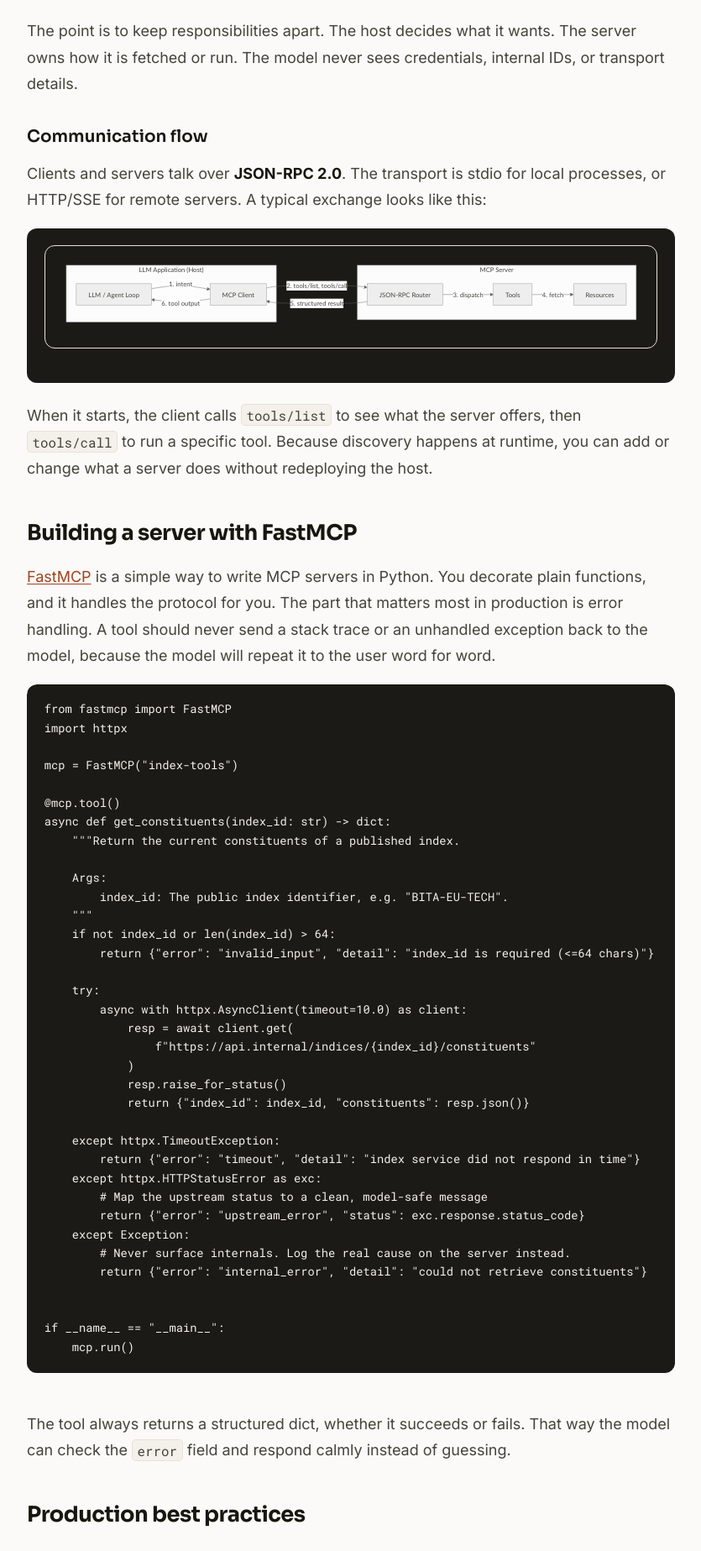
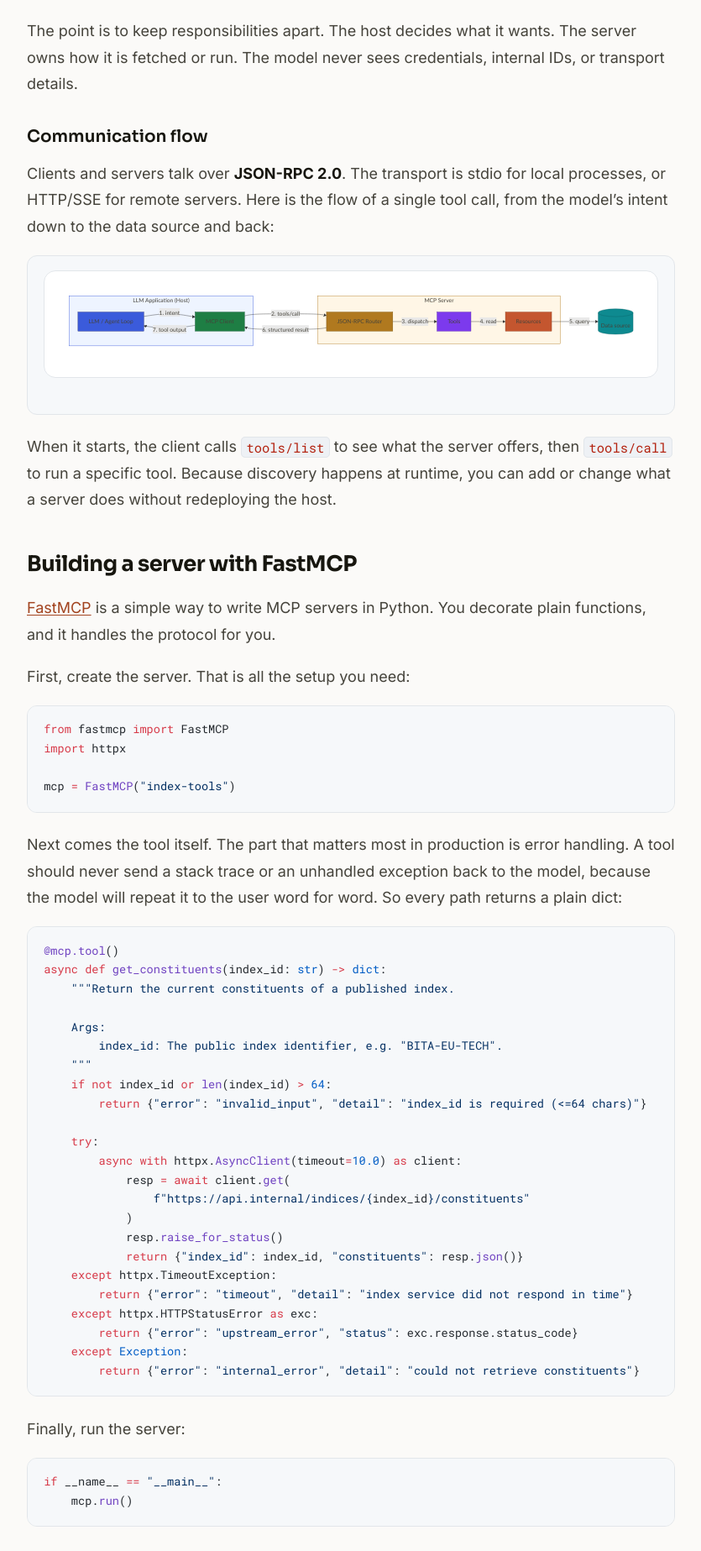
Before and after one commit to rafique1990/rafique1990.github.io, a Jekyll site: the page built from _posts/2026-09-21-mcp-protocol-best-practices.md, in a window 1280 px wide. Shown: the part 916-2763 px from the top of the page at 84% size, without its empty margins (222-1057 px from the left). Built offline with Jekyll 4.4.1, drawn with Linux system fonts in a browser that asks for light colours.

Commit message:
light IDE-style code blocks + coloured architecture diagrams
Light code background with Rouge syntax highlighting (keywords, strings,
imports coloured like an IDE), scrollable long blocks, split the FastMCP
example into separate snippets. Mermaid now renders on white with
coloured component nodes and never falls back to a black block.

Co-Authored-By: Claude Opus 4.8 (1M context) <noreply@anthropic.com>

````diff
--- a/_layouts/default.html
+++ b/_layouts/default.html
@@ -45,14 +45,37 @@
         .prose li{margin-bottom:0.4rem;}
         .prose a{text-decoration:underline;text-underline-offset:2px;}
         .prose blockquote{border-left:3px solid var(--clay);background:var(--bg-2);padding:0.8rem 1.2rem;border-radius:0 10px 10px 0;margin:0 0 1.15rem;color:var(--ink-2);}
-        .prose code{font-family:var(--mono);font-size:0.88em;background:var(--bg-2);border:1px solid var(--line);border-radius:5px;padding:0.1em 0.35em;}
-        .prose pre{background:#1b1a16;color:#f4f1ea;border-radius:12px;padding:1.2rem 1.3rem;overflow-x:auto;margin:0 0 1.4rem;font-size:0.86rem;line-height:1.55;}
-        .prose pre code{background:none;border:none;padding:0;color:inherit;font-size:0.86rem;}
-        .prose .highlight{border-radius:12px;overflow:hidden;margin:0 0 1.4rem;}
+        /* inline code */
+        .prose code{font-family:var(--mono);font-size:0.86em;background:#eef1f5;border:1px solid #e2e6ea;border-radius:5px;padding:0.1em 0.35em;color:#b3220f;}
+        /* code blocks: light, IDE-style, scrollable */
+        .prose pre{background:#f6f8fa;color:#24292e;border:1px solid #e2e6ea;border-radius:12px;padding:1.1rem 1.2rem;margin:0 0 1.4rem;overflow:auto;max-height:560px;font-size:0.85rem;line-height:1.6;}
+        .prose pre code{background:none;border:none;padding:0;color:inherit;font-size:inherit;}
+        .prose .highlight{background:#f6f8fa;border:1px solid #e2e6ea;border-radius:12px;overflow:hidden;margin:0 0 1.4rem;}
+        .prose .highlight pre{border:none;border-radius:0;margin:0;}
+        /* Rouge light syntax theme (GitHub-style: keywords, strings, imports, etc.) */
+        .prose .highlight .c,.prose .highlight .ch,.prose .highlight .cm,.prose .highlight .c1,.prose .highlight .cs{color:#6a737d;font-style:italic;}
+        .prose .highlight .cp,.prose .highlight .cpf{color:#6a737d;}
+        .prose .highlight .k,.prose .highlight .kc,.prose .highlight .kd,.prose .highlight .kn,.prose .highlight .kp,.prose .highlight .kr,.prose .highlight .kt{color:#d73a49;}
+        .prose .highlight .o,.prose .highlight .ow{color:#d73a49;}
+        .prose .highlight .s,.prose .highlight .sa,.prose .highlight .sb,.prose .highlight .sc,.prose .highlight .dl,.prose .highlight .sd,.prose .highlight .s2,.prose .highlight .se,.prose .highlight .sh,.prose .highlight .si,.prose .highlight .sx,.prose .highlight .sr,.prose .highlight .s1,.prose .highlight .ss{color:#032f62;}
+        .prose .highlight .m,.prose .highlight .mb,.prose .highlight .mf,.prose .highlight .mh,.prose .highlight .mi,.prose .highlight .il,.prose .highlight .mo{color:#005cc5;}
+        .prose .highlight .na{color:#6f42c1;}
+        .prose .highlight .nb,.prose .highlight .bp{color:#005cc5;}
+        .prose .highlight .nc,.prose .highlight .ne{color:#6f42c1;}
+        .prose .highlight .no{color:#005cc5;}
+        .prose .highlight .nd{color:#6f42c1;}
+        .prose .highlight .nf,.prose .highlight .fm{color:#6f42c1;}
+        .prose .highlight .nn,.prose .highlight .nl,.prose .highlight .py{color:#24292e;}
+        .prose .highlight .nv,.prose .highlight .vc,.prose .highlight .vg,.prose .highlight .vi{color:#e36209;}
+        .prose .highlight .nt{color:#22863a;}
+        .prose .highlight .p,.prose .highlight .pi{color:#24292e;}
+        .prose .highlight .err{color:#b31d28;}
         .prose table{width:100%;border-collapse:collapse;margin:0 0 1.4rem;font-size:0.94rem;}
         .prose th,.prose td{border:1px solid var(--line);padding:0.5rem 0.8rem;text-align:left;}
         .prose th{background:var(--bg-2);font-weight:700;}
-        .mermaid{background:var(--surface);border:1px solid var(--line);border-radius:14px;padding:1.4rem;margin:0 0 1.6rem;text-align:center;}
+        /* mermaid: always light, never black (fallback if JS is slow) */
+        .language-mermaid{background:#f8fafc;border:1px solid #e2e6ea;border-radius:12px;padding:1rem;overflow:auto;color:#24292e;}
+        .mermaid{background:#ffffff;border:1px solid #e2e6ea;border-radius:14px;padding:1.6rem;margin:0 0 1.6rem;text-align:center;overflow-x:auto;}
         .post-list{list-style:none;margin:1.5rem 0 0;}
         .post-list li{border-top:1px solid var(--line);padding:1.5rem 0;}
         .post-list a.title{font-family:var(--disp);font-weight:600;font-size:1.35rem;color:var(--ink);text-decoration:none;letter-spacing:-0.02em;}
@@ -83,18 +106,25 @@
         <div class="foot">Rafique Nazir · AI Engineer · <a href="https://rafiquenazir.de">rafiquenazir.de</a></div>
     </footer>
 
-    <!-- Mermaid.js: auto-render ```mermaid fenced blocks as SVG -->
+    <!-- Mermaid.js: render fenced mermaid blocks as coloured SVG diagrams -->
     <script type="module">
         import mermaid from 'https://cdn.jsdelivr.net/npm/mermaid@11/dist/mermaid.esm.min.mjs';
         document.querySelectorAll('.language-mermaid').forEach(function (block) {
-            var pre = document.createElement('pre');
-            pre.className = 'mermaid';
-            pre.textContent = block.textContent;
-            block.replaceWith(pre);
+            var div = document.createElement('div');
+            div.className = 'mermaid';
+            div.textContent = block.textContent;
+            block.replaceWith(div);
         });
-        if (document.querySelector('.mermaid')) {
-            mermaid.initialize({ startOnLoad: false, theme: 'neutral', securityLevel: 'strict' });
-            await mermaid.run();
+        try {
+            mermaid.initialize({
+                startOnLoad: false,
+                theme: 'default',
+                securityLevel: 'loose',
+                flowchart: { curve: 'basis', htmlLabels: true, useMaxWidth: true }
+            });
+            await mermaid.run({ querySelector: '.mermaid' });
+        } catch (err) {
+            console.error('Mermaid render failed:', err);
         }
     </script>
 </body>
--- a/_posts/2026-09-21-mcp-protocol-best-practices.md
+++ b/_posts/2026-09-21-mcp-protocol-best-practices.md
@@ -31,7 +31,8 @@ IDs, or transport details.
 ### Communication flow
 
 Clients and servers talk over **JSON-RPC 2.0**. The transport is stdio for local
-processes, or HTTP/SSE for remote servers. A typical exchange looks like this:
+processes, or HTTP/SSE for remote servers. Here is the flow of a single tool call,
+from the model's intent down to the data source and back:
 
 ```mermaid
 flowchart LR
@@ -44,12 +45,24 @@ flowchart LR
         Tools["Tools"]
         Res["Resources"]
     end
+    DB[("Data source")]
+
     LLM -->|"1. intent"| Client
-    Client -->|"2. tools/list, tools/call"| Router
+    Client -->|"2. tools/call"| Router
     Router -->|"3. dispatch"| Tools
-    Tools -->|"4. fetch"| Res
-    Router -->|"5. structured result"| Client
-    Client -->|"6. tool output"| LLM
+    Tools -->|"4. read"| Res
+    Res -->|"5. query"| DB
+    Router -->|"6. structured result"| Client
+    Client -->|"7. tool output"| LLM
+
+    style Host fill:#eef4ff,stroke:#3B5BDB,color:#0b1f4d
+    style Server fill:#fff6e6,stroke:#B0791F,color:#5a3d05
+    style LLM fill:#3B5BDB,color:#ffffff,stroke:#26307a
+    style Client fill:#1E7E44,color:#ffffff,stroke:#155c31
+    style Router fill:#B0791F,color:#ffffff,stroke:#7d560f
+    style Tools fill:#7C3AED,color:#ffffff,stroke:#5a25b0
+    style Res fill:#C4562F,color:#ffffff,stroke:#8f3c1f
+    style DB fill:#0E8A90,color:#ffffff,stroke:#0a666b
 ```
 
 When it starts, the client calls `tools/list` to see what the server offers, then
@@ -59,17 +72,23 @@ add or change what a server does without redeploying the host.
 ## Building a server with FastMCP
 
 [FastMCP](https://github.com/jlowin/fastmcp) is a simple way to write MCP servers
-in Python. You decorate plain functions, and it handles the protocol for you. The
-part that matters most in production is error handling. A tool should never send a
-stack trace or an unhandled exception back to the model, because the model will
-repeat it to the user word for word.
+in Python. You decorate plain functions, and it handles the protocol for you.
+
+First, create the server. That is all the setup you need:
 
 ```python
 from fastmcp import FastMCP
 import httpx
 
 mcp = FastMCP("index-tools")
+```
 
+Next comes the tool itself. The part that matters most in production is error
+handling. A tool should never send a stack trace or an unhandled exception back to
+the model, because the model will repeat it to the user word for word. So every
+path returns a plain dict:
+
+```python
 @mcp.tool()
 async def get_constituents(index_id: str) -> dict:
     """Return the current constituents of a published index.
@@ -87,17 +106,17 @@ async def get_constituents(index_id: str) -> dict:
             )
             resp.raise_for_status()
             return {"index_id": index_id, "constituents": resp.json()}
-
     except httpx.TimeoutException:
         return {"error": "timeout", "detail": "index service did not respond in time"}
     except httpx.HTTPStatusError as exc:
-        # Map the upstream status to a clean, model-safe message
         return {"error": "upstream_error", "status": exc.response.status_code}
     except Exception:
-        # Never surface internals. Log the real cause on the server instead.
         return {"error": "internal_error", "detail": "could not retrieve constituents"}
+```
 
+Finally, run the server:
 
+```python
 if __name__ == "__main__":
     mcp.run()
 ```
````
